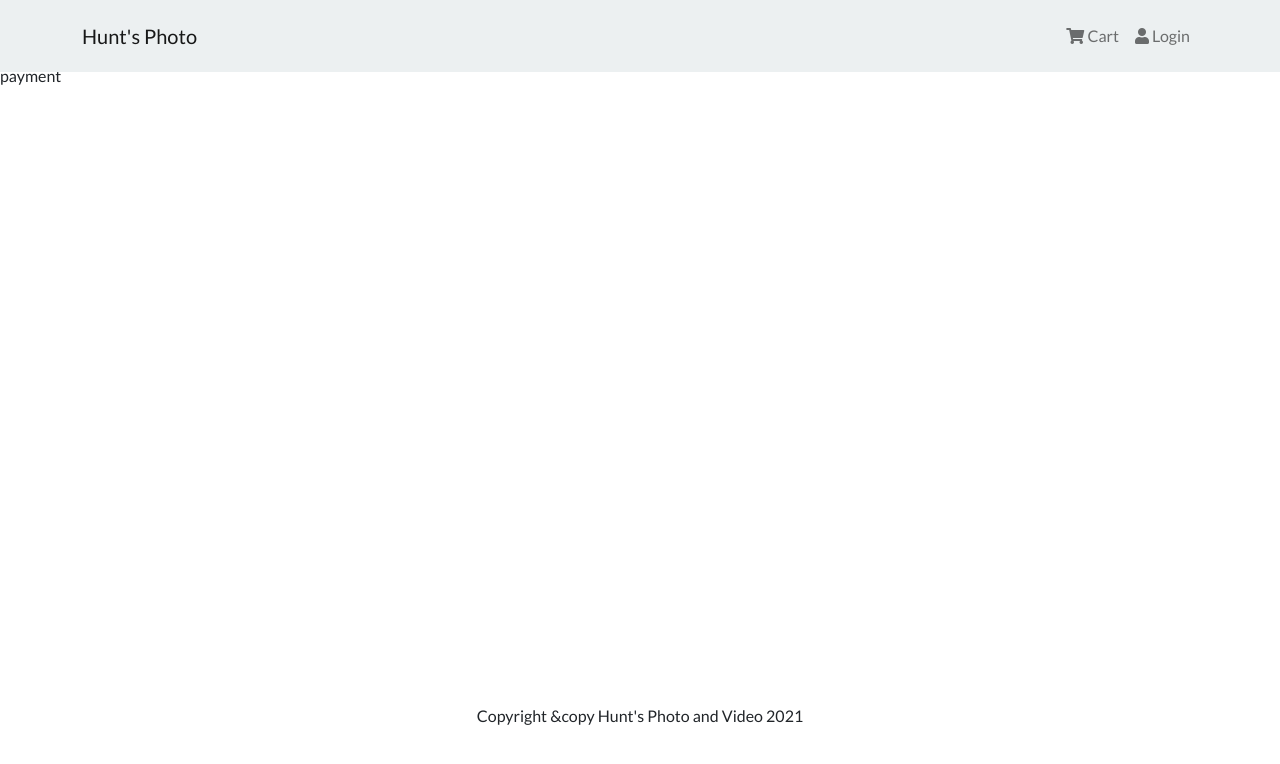
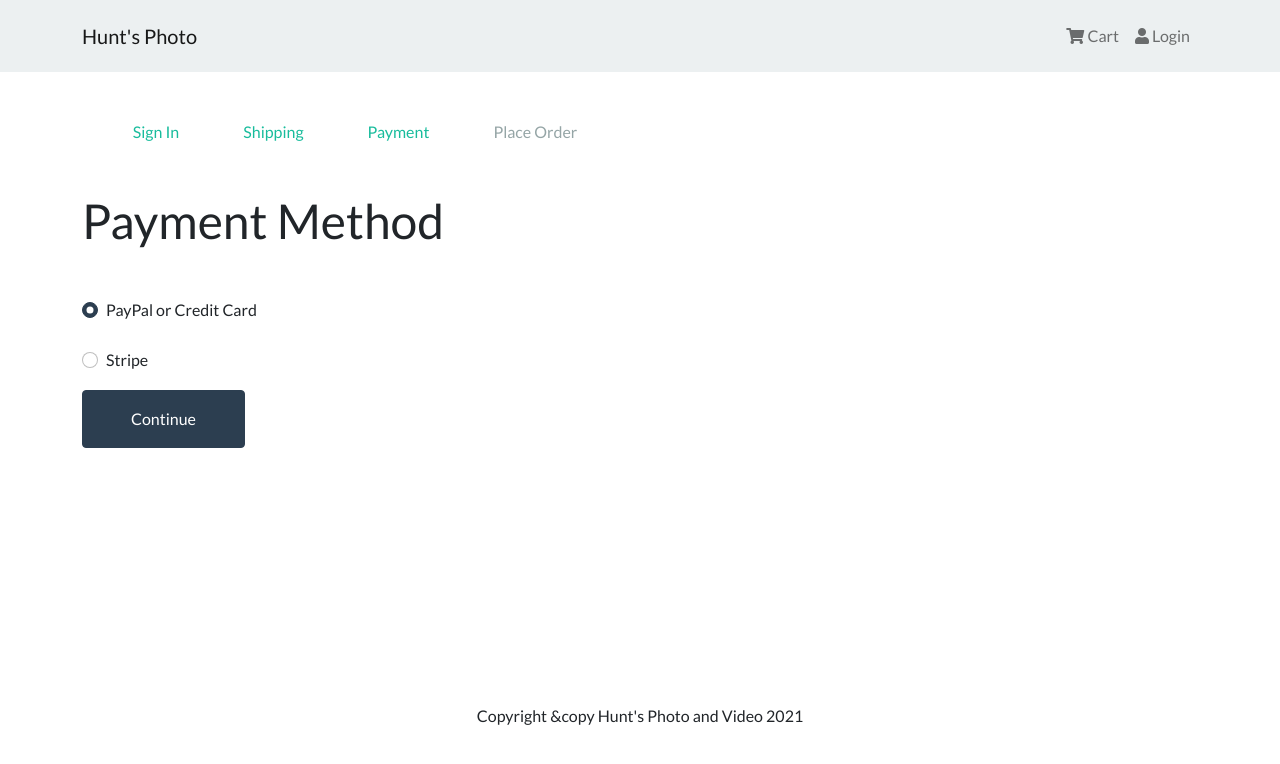
Before and after one commit to dbhinton/hunts-photo-app, a React (Create React App) app in the folder frontend/: page /payment in a window 1280 px wide. Shown: the top 764 px of the page. Built offline with nearby package versions, Linux system fonts and the light colour scheme.

Commit message:
added payment method screen and place order screen

```diff
--- a/frontend/src/App.js
+++ b/frontend/src/App.js
@@ -9,7 +9,7 @@ import Login from "./pages/Login/Login";
 import Register from "./pages/Register/Register";
 import UserProfile from './pages/UserProfile/UserProfile'
 import Shipping from "./pages/Shipping/Shipping";
-import Payment from "./pages/Payment/Payment";
+import PlaceOrder from "./pages/PlaceOrder/PlaceOrder";
 import PaymentMethod from "./pages/PaymentMethod/PaymentMethod";
 
 function App() {
@@ -26,8 +26,9 @@ function App() {
           <Route path="/cart/" element={<Cart />} />
           <Route path="/cart/:id" element={<Cart />} />
           <Route path="/shipping" element={<Shipping />}/>
-          <Route path="/payment" element={<Payment/>}/>
-          <Route path="/paymentmethod" element={<PaymentMethod />}/>
+
+          <Route path="/payment" element={<PaymentMethod />}/>
+          <Route path="/placeorder" element={<PlaceOrder />}/>
         </Route>
       </Routes>
     </>
--- a/frontend/src/actions/cartActions.js
+++ b/frontend/src/actions/cartActions.js
@@ -1,5 +1,5 @@
 import axios from 'axios'
-import { CART_ADD_ITEM, CART_REMOVE_ITEM, CART_SAVE_SHIPPING_ADDRESS } from '../constants/cartConstants'
+import { CART_ADD_ITEM, CART_REMOVE_ITEM, CART_SAVE_PAYMENT_METHOD, CART_SAVE_SHIPPING_ADDRESS } from '../constants/cartConstants'
 
 
 export const addToCart = (id, qty) => async(dispatch, getState) => {
@@ -38,3 +38,12 @@ export const saveShippingAddress = (data) => (dispatch) => {
 
     localStorage.setItem('shippingAddress', JSON.stringify(data))
   }
+
+  export const savePaymentMethod = (data) => (dispatch) => {
+    dispatch({
+      type: CART_SAVE_PAYMENT_METHOD,
+      payload: data,
+    })
+
+    localStorage.setItem('paymentMethod', JSON.stringify(data))
+  }
--- a/frontend/src/pages/Payment/Payment.js
+++ /dev/null
@@ -1,9 +0,0 @@
-import React from 'react'
-
-export default function Payment() {
-    return (
-        <div>
-            payment
-        </div>
-    )
-}
--- a/frontend/src/pages/PaymentMethod/PaymentMethod.js
+++ b/frontend/src/pages/PaymentMethod/PaymentMethod.js
@@ -1,110 +1,67 @@
 import React, { useState } from "react";
 import { useNavigate, useLocation } from "react-router-dom";
-import { Button, Form } from "react-bootstrap";
+import { Button, Form, Col } from "react-bootstrap";
 import { useDispatch, useSelector } from "react-redux";
 import ErrorMessage from "../../components/ErrorMessage/ErrorMessage";
 import Loader from "../../components/Loader/Loader";
 import FormContainer from "../../components/FormContainer/FormContainer";
-import { saveShippingAddress } from "../../actions/cartActions";
-import CheckoutSteps from '../../components/CheckoutSteps/CheckoutSteps'
+import { savePaymentMethod } from "../../actions/cartActions";
+import CheckoutSteps from "../../components/CheckoutSteps/CheckoutSteps";
 
 const PaymentMethod = () => {
   const cart = useSelector((state) => state.cart);
   const { shippingAddress } = cart;
+
+  const [paymentMethod, setPaymentMethod] = useState("PayPal");
+
   const navigate = useNavigate();
   const dispatch = useDispatch();
 
-  const [shippingDetails, setShippingDetails] = useState({
-    address: shippingAddress.address,
-    postalCode: shippingAddress.postalCode,
-    city: shippingAddress.city,
-    state: shippingAddress.state,
-    country: shippingAddress.country,
-  });
-  const { address, postalCode, city, state, country } = shippingDetails;
+  if (!shippingAddress) {
+    navigate("/shipping");
+  }
 
   const handleSubmit = (e) => {
     e.preventDefault();
     console.log("button");
-    dispatch(
-      saveShippingAddress({ address, city, postalCode, state, country })
-    );
-    navigate("/payment");
-  };
-
-  const handleChange = (e) => {
-    setShippingDetails({
-      ...shippingDetails,
-      [e.target.name]: e.target.value,
-    });
+    dispatch(savePaymentMethod(paymentMethod));
+    navigate("/placeorder");
   };
 
   return (
     <FormContainer>
-      <CheckoutSteps step1 step2/>
-      <h1>Shipping</h1>
+      <CheckoutSteps step1 step2 step3 />
+      <h1>Payment Method</h1>
       <Form onSubmit={handleSubmit}>
-        <Form.Group controlId="address" className="my-3">
-          <Form.Label>Address</Form.Label>
-          <Form.Control
-            type="text"
-            placeholder="Enter Address"
-            value={address}
-            onChange={handleChange}
-            name="address"
-            required
-          ></Form.Control>
-        </Form.Group>
-        <Form.Group controlId="city" className="my-3">
-          <Form.Label>City</Form.Label>
-          <Form.Control
-            type="text"
-            placeholder="Enter City"
-            value={city}
-            onChange={handleChange}
-            name="city"
-            required
-          ></Form.Control>
+        <Form.Group>
+          <Form.Label as="legend"></Form.Label>
+
+        <br/>
+        <Col>
+          <Form.Check
+            type="radio"
+            label="PayPal or Credit Card"
+            id="PayPal"
+            name="paymentMethod"
+            value="PayPal"
+            checked
+            onChange={(e) => setPaymentMethod(e.target.value)}
+          ></Form.Check><br/>
+          <Form.Check
+            type="radio"
+            label="Stripe"
+            id="Stripe"
+            name="paymentMethod"
+            value="Stripe"
+            onChange={(e) => setPaymentMethod(e.target.value)}
+          ></Form.Check>
+        </Col>
         </Form.Group>
 
-        <Form.Group controlId="state" className="my-3">
-          <Form.Label>State</Form.Label>
-          <Form.Control
-            type="text"
-            placeholder="Enter State"
-            value={state}
-            onChange={handleChange}
-            name="state"
-            required
-          ></Form.Control>
-        </Form.Group>
-        <Form.Group controlId="postalCode" className="my-3">
-          <Form.Label>Postal Code</Form.Label>
-          <Form.Control
-            type="text"
-            placeholder="Enter Postal Code"
-            value={postalCode}
-            onChange={handleChange}
-            name="postalCode"
-            required
-          ></Form.Control>
-        </Form.Group>
-        <Form.Group controlId="country" className="my-3">
-          <Form.Label>Country</Form.Label>
-          <Form.Control
-            type="text"
-            placeholder="Enter Country"
-            value={country}
-            onChange={handleChange}
-            name="country"
-            required
-          ></Form.Control>
-        </Form.Group>
-        <Button type="submit" variant="primary" className="px-5 py-3">
-        Continue
-      </Button>
+        <Button type="submit" variant="primary" className="px-5 py-3 my-3">
+          Continue
+        </Button>
       </Form>
-
     </FormContainer>
   );
 };
--- /dev/null
+++ b/frontend/src/pages/PlaceOrder/PlaceOrder.js
@@ -0,0 +1,46 @@
+import React, { useState } from "react";
+import { useNavigate, useLocation } from "react-router-dom";
+import { Button, Form, Row, Col, ListGroup, Container } from "react-bootstrap";
+import { useDispatch, useSelector } from "react-redux";
+import ErrorMessage from "../../components/ErrorMessage/ErrorMessage";
+import Loader from "../../components/Loader/Loader";
+import { saveShippingAddress } from "../../actions/cartActions";
+import CheckoutSteps from "../../components/CheckoutSteps/CheckoutSteps";
+
+export default function PlaceOrder() {
+  const dispatch = useDispatch();
+  const cart = useSelector((state) => state.cart);
+  const { shippingAddress } = cart;
+  const { address, postalCode, city, state, country } = shippingAddress;
+
+
+  return (
+    <>
+    <Container className='mt-5'>
+    <CheckoutSteps step1 step2 step3 step4 />
+      <Row>
+        <Col md={8}>
+          <ListGroup variant="flush">
+            <ListGroup.Item>
+              <h2>Shipping</h2>
+              <p>
+                <strong>Address: </strong>
+                {address}, {city}, {state}, {postalCode}, {country},
+              </p>
+            </ListGroup.Item>
+            <ListGroup.Item>
+              <h2>Payment Method</h2>
+              <p>
+                <strong>Method: </strong> <span>{cart.paymentMethod}</span>
+
+              </p>
+            </ListGroup.Item>
+          </ListGroup>
+        </Col>
+        <Col md={4}></Col>
+      </Row>
+    </Container>
+
+    </>
+  );
+}
--- a/frontend/src/reducers/cartReducers.js
+++ b/frontend/src/reducers/cartReducers.js
@@ -1,4 +1,4 @@
-import { CART_ADD_ITEM, CART_REMOVE_ITEM, CART_SAVE_SHIPPING_ADDRESS } from "../constants/cartConstants";
+import { CART_ADD_ITEM, CART_REMOVE_ITEM, CART_SAVE_PAYMENT_METHOD, CART_SAVE_SHIPPING_ADDRESS } from "../constants/cartConstants";
 
 export const cartReducer = (state = { cartItems: [], shippingAddress: {} }, action) => {
   switch (action.type) {
@@ -33,6 +33,11 @@ export const cartReducer = (state = { cartItems: [], shippingAddress: {} }, acti
         ...state,
         shippingAddress: action.payload,
       };
+      case CART_SAVE_PAYMENT_METHOD:
+        return {
+          ...state,
+          paymentMethod: action.payload,
+        };
     default:
       return state;
   }
--- a/frontend/src/store.js
+++ b/frontend/src/store.js
@@ -26,8 +26,12 @@ const userInfoFromLocalStorage = localStorage.getItem('userInfo')
   ? JSON.parse(localStorage.getItem('shippingAddress'))
   : {}
 
+  const paymentMethodFromLocalStorage = localStorage.getItem('paymentMethod')
+  ? JSON.parse(localStorage.getItem('paymentMethod'))
+  : {}
+
 const initalState = {
-  cart: {cartItems: cartItemsFromLocalStorage, shippingAddress: shippingAddressFromLocalStorage},
+  cart: {cartItems: cartItemsFromLocalStorage, shippingAddress: shippingAddressFromLocalStorage, paymentMethod: paymentMethodFromLocalStorage},
   userLogin: { userInfo: userInfoFromLocalStorage}
 };
 
```
